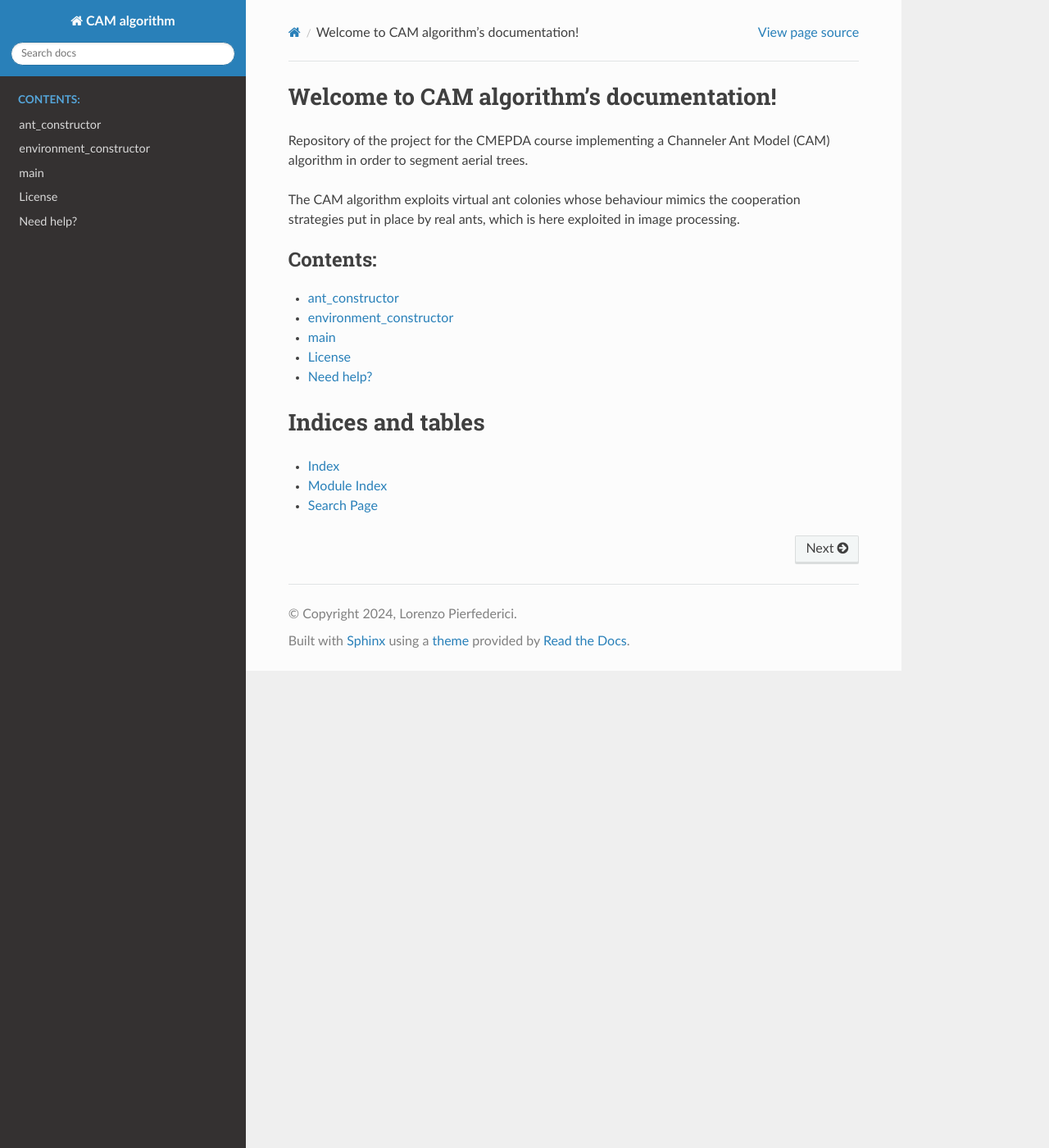
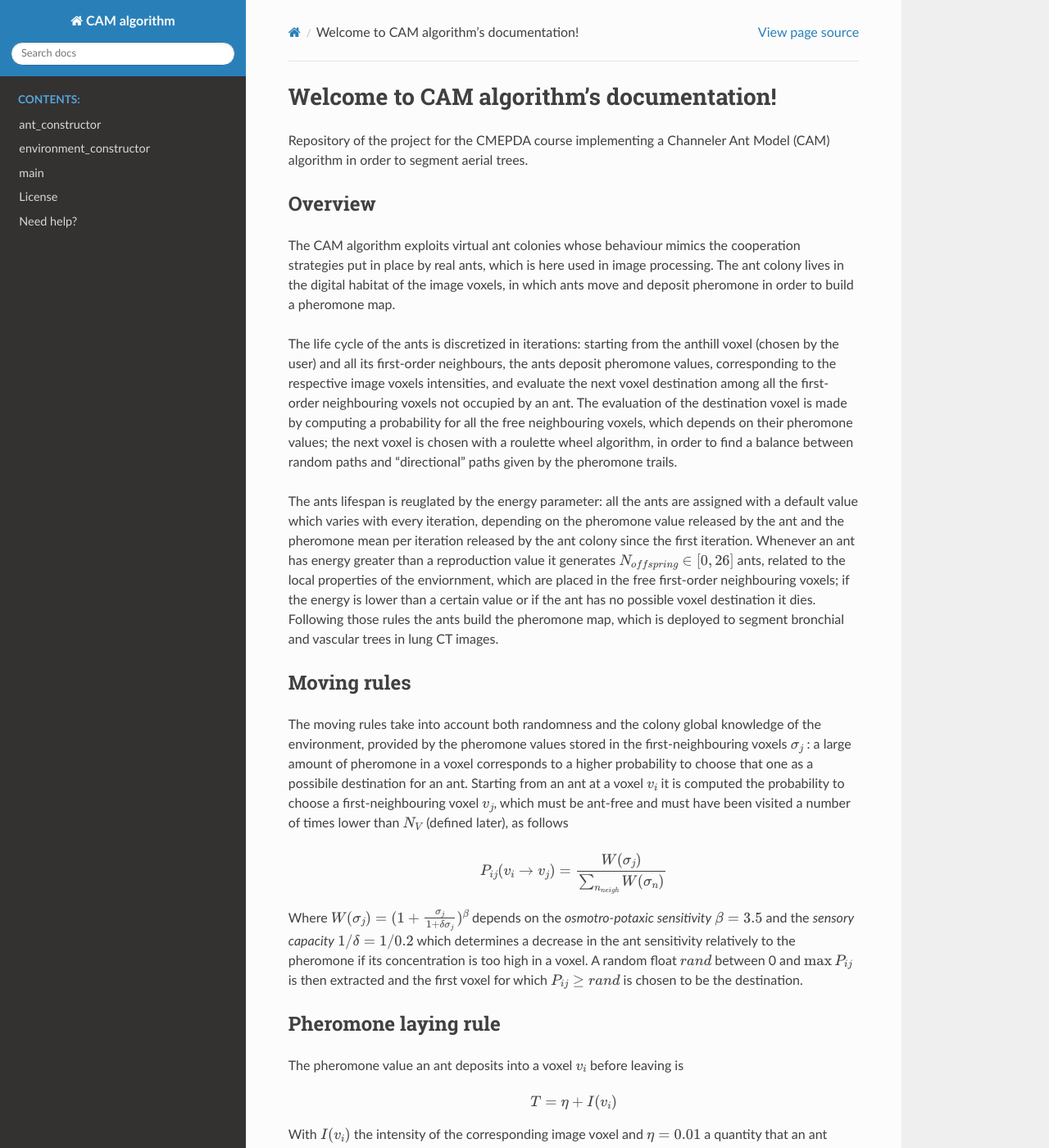
Before and after one commit to LorenzoPierfederici98/CAM_algorithm, a Sphinx documentation site: the page built from docs/index.rst, in a window 1280 px wide and 1400 px high. Shown: the whole window at 82% size. Built offline with Sphinx 7.4.7 and the Read the Docs theme 2.0.0, drawn with Linux system fonts in a browser that asks for light colours; some of the changed text lies outside the part shown.

Commit message:
updated docs

```diff
--- a/docs/index.rst
+++ b/docs/index.rst
@@ -8,7 +8,56 @@ Welcome to CAM algorithm's documentation!
 
 Repository of the project for the CMEPDA course implementing a Channeler Ant Model (CAM) algorithm in order to segment aerial trees.
 
-The CAM algorithm exploits virtual ant colonies whose behaviour mimics the cooperation strategies put in place by real ants, which is here exploited in image processing.
+Overview
+^^^^^^^^
+The CAM algorithm exploits virtual ant colonies whose behaviour mimics the cooperation strategies put in place by real ants, which is here used in image processing. The ant colony lives in the digital habitat of the image voxels, in which ants move and deposit pheromone in order to build a pheromone map.
+
+The life cycle of the ants is discretized in iterations: starting from the anthill voxel (chosen by the user) and all its first-order neighbours, the ants deposit pheromone values, corresponding to the respective image voxels intensities, and evaluate the next voxel destination among all the first-order neighbouring voxels not occupied by an ant. The evaluation of the destination voxel is made by computing a probability for all the free neighbouring voxels, which depends on their pheromone values; the next voxel is chosen with a roulette wheel algorithm, in order to find a balance between random paths and "directional" paths given by the pheromone trails.
+
+The ants lifespan is reuglated by the energy parameter: all the ants are assigned with a default value which varies with every iteration, depending on the pheromone value released by the ant and the pheromone mean per iteration released by the ant colony since the first iteration. Whenever an ant has energy greater than a reproduction value it generates :math:`N_{offspring}\in[0, 26]` ants, related to the local properties of the enviornment, which are placed in the free first-order neighbouring voxels; if the energy is lower than a certain value or if the ant has no possible voxel destination it dies. Following those rules the ants build the pheromone map, which is deployed to segment bronchial and vascular trees in lung CT images.
+
+
+Moving rules
+^^^^^^^^^^^^
+The moving rules take into account both randomness and the colony global knowledge of the environment, provided by the pheromone values stored in the first-neighbouring voxels :math:`\sigma_j` : a large amount of pheromone in a voxel corresponds to a higher probability to choose that one as a possibile destination for an ant. Starting from an ant at a voxel :math:`v_i` it is computed the probability to choose a first-neighbouring voxel :math:`v_j`, which must be ant-free and must have been visited a number of times lower than :math:`N_V` (defined later), as follows
+
+.. math:: P_{ij}(v_i\to v_j) = \frac{W(\sigma_j)}{\sum_{n_{neigh}}W(\sigma_n)}
+
+Where :math:`W(\sigma_j) = (1 + \frac{\sigma_j}{1 + \delta \sigma_j})^{\beta}` depends on the *osmotro-potaxic sensitivity* :math:`\beta = 3.5` and the *sensory capacity* :math:`1/\delta = 1/0.2` which determines a decrease in the ant sensitivity relatively to the pheromone if its concentration is too high in a voxel. A random float :math:`rand` between 0 and :math:`\max{P_{ij}}` is then extracted and the first voxel for which :math:`P_{ij}\geq rand` is chosen to be the destination.
+
+
+Pheromone laying rule
+^^^^^^^^^^^^^^^^^^^^^
+The pheromone value an ant deposits into a voxel :math:`v_i` before leaving is
+
+.. math:: T = \eta + I(v_i)
+
+With :math:`I(v_i)` the intensity of the corresponding image voxel and :math:`\eta = 0.01` a quantity that an ant would leave even into a voxel with zero intensity, certifying that it was visited. See the reference article for other laying rules.
+
+
+Life cycle
+^^^^^^^^^^
+The life cycle of the ants is regulated by the energy parameter with a default value of :math:`\varepsilon_0 = 1 + \alpha` with :math:`\alpha = 0.2`. The energy update of an ant takes into account the amount of pheromone deposited by it :math:`\Delta_{ph}` and the average amount of pheromone per iteration released by the colony since the start :math:`<\Delta_{ph}>`
+
+.. math:: \Delta\varepsilon = -\alpha (1 - \frac{\Delta_{ph}}{<\Delta_{ph}>})
+
+An ant dies whenever :math:`\varepsilon\leq \varepsilon_D = 1` and gives birth whenever :math:`\varepsilon\geq \varepsilon_R = 1.3`.
+
+The number of ants generated when a reproduction takes place :math:`N_{offspring}` is a function of the local properties of the environment, which are evaluated replacing :math:`T` with :math:`T_5` the pheromone realising rule considering the intensity :math:`I_5` as the image intensity averaged on the second-order neighbours of the ant current voxel.
+
+.. math:: N_{offspring} = 26 \frac{T_5 - T_{5,min}}{T_{5,max} - T_{5,min}}
+
+:math:`T_{5,min}` :math:`T_{5,max}` being the minimum and maximum pheromone releases in the second-order neighbours. If :math:`N_{offspring}` is greater than the number of free first-order neighbours, it is set to this latter.
+
+
+Number of visits per voxel
+^^^^^^^^^^^^^^^^^^^^^^^^^^
+The number of visits a voxel V can receive :math:`N_V` is voxel and pheromone dependent: in areas with small pheromone deposition a larger number of visits is allowed, vice versa in areas with larger pheromone deposition. The pheromone deposition ranges from :math:`T_{min}` to :math:`T_{max}`, so that for the voxel V:
+
+.. math:: N_V = 40 + 80 \frac{T - T_{max}}{T_{min} - T_{max}}
+
+:math:`N_V` ranges from 40 to 120. A voxel which has reached the maximum number cannot be visited by the colony.
+
 
 .. toctree::
    :maxdepth: 5
```
Also changed, not shown: 9 other files.
